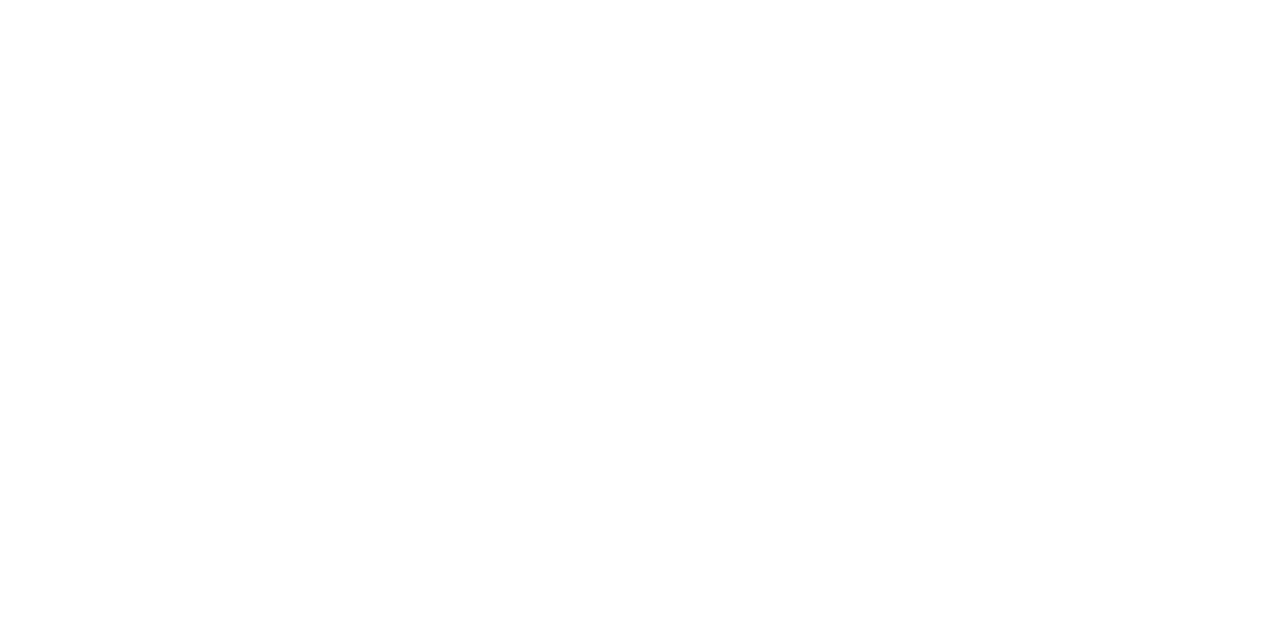
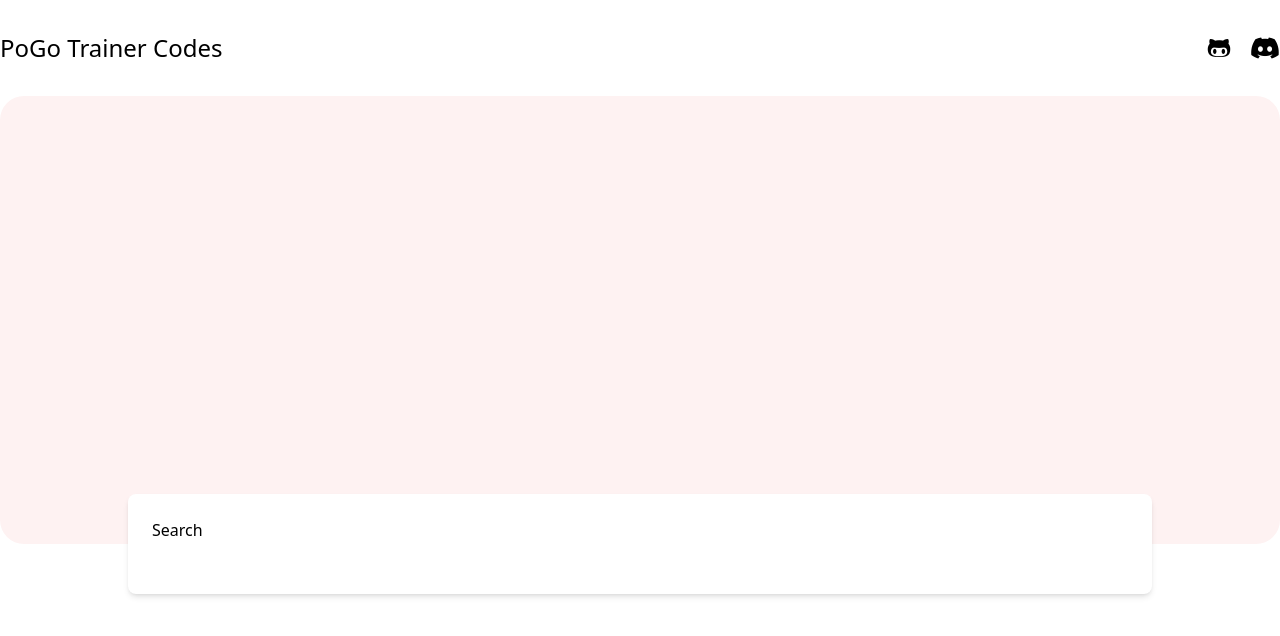
Before and after one commit to jameshschuler/pogo-trainer-codes, a Vue app in the folder frontend/: page / in a window 1280 px wide. Shown: the top 636 px of the page. Built offline with nearby package versions, Linux system fonts and the light colour scheme.

Commit message:
Initial frontend layout

```diff
--- a/frontend/index.html
+++ b/frontend/index.html
@@ -4,10 +4,15 @@
     <meta charset="UTF-8" />
     <link rel="icon" type="image/svg+xml" href="/vite.svg" />
     <meta name="viewport" content="width=device-width, initial-scale=1.0" />
-    <title>Vite + Vue + TS</title>
+    <title>PoGo Trainer Codes</title>
   </head>
   <body>
     <div id="app"></div>
+    <script
+      src="https://kit.fontawesome.com/e568baa144.js"
+      crossorigin="anonymous"
+      type="module"
+    ></script>
     <script type="module" src="/src/main.ts"></script>
   </body>
 </html>
--- a/frontend/package.json
+++ b/frontend/package.json
@@ -13,8 +13,11 @@
   },
   "devDependencies": {
     "@vitejs/plugin-vue": "^4.0.0",
+    "sass": "^1.58.3",
     "typescript": "^4.9.3",
     "vite": "^4.1.0",
-    "vue-tsc": "^1.0.24"
+    "vite-plugin-windicss": "^1.8.10",
+    "vue-tsc": "^1.0.24",
+    "windicss": "^3.5.6"
   }
 }
--- a/frontend/src/App.vue
+++ b/frontend/src/App.vue
@@ -1,5 +1,11 @@
-<script setup lang="ts"></script>
-
-<template></template>
-
+<template>
+  <div class="container mx-auto">
+    <Navbar />
+    <Hero />
+  </div>
+</template>
+<script setup lang="ts">
+import Hero from "./components/Hero.vue";
+import Navbar from "./components/Navbar.vue";
+</script>
 <style scoped></style>
--- /dev/null
+++ b/frontend/src/components/Hero.vue
@@ -0,0 +1,9 @@
+<template>
+  <div class="bg-red-50 h-md rounded-3xl relative">
+    <Search />
+  </div>
+</template>
+<script setup lang="ts">
+import Search from "./Search.vue";
+</script>
+<style lang="scss" scoped></style>
--- /dev/null
+++ b/frontend/src/components/Navbar.vue
@@ -0,0 +1,29 @@
+<template>
+  <nav class="my-8 flex justify-between items-center">
+    <h1 class="text-2xl font-medium">PoGo Trainer Codes</h1>
+    <div>
+      <a
+        class="mr-4"
+        href="https://github.com/jameshschuler/pogo-trainer-codes"
+        target="_blank"
+      >
+        <span>
+          <i class="fa-brands fa-fw fa-xl fa-github-alt"></i>
+        </span>
+      </a>
+      <a href="">
+        <span>
+          <i class="fa-brands fa-fw fa-xl fa-discord"></i>
+        </span>
+      </a>
+    </div>
+  </nav>
+</template>
+<script setup lang="ts"></script>
+<style lang="scss" scoped>
+a {
+  &:hover {
+    color: red; // TODO:
+  }
+}
+</style>
--- /dev/null
+++ b/frontend/src/components/Search.vue
@@ -0,0 +1,19 @@
+<template>
+  <div
+    id="search--container"
+    class="absolute p-6 bg-white bottom-0 shadow-md rounded-lg"
+  >
+    Search
+  </div>
+</template>
+<script setup lang="ts"></script>
+<style lang="scss" scoped>
+$search-container-height: 100px;
+
+#search--container {
+  height: $search-container-height;
+  left: 10%;
+  width: 80%;
+  bottom: calc($search-container-height / -2);
+}
+</style>
--- a/frontend/src/main.ts
+++ b/frontend/src/main.ts
@@ -1,3 +1,4 @@
+import "virtual:windi.css";
 import { createApp } from "vue";
 import App from "./App.vue";
 
--- a/frontend/vite.config.ts
+++ b/frontend/vite.config.ts
@@ -1,7 +1,8 @@
-import { defineConfig } from 'vite'
-import vue from '@vitejs/plugin-vue'
+import vue from "@vitejs/plugin-vue";
+import { defineConfig } from "vite";
+import WindiCSS from "vite-plugin-windicss";
 
 // https://vitejs.dev/config/
 export default defineConfig({
-  plugins: [vue()],
-})
+  plugins: [WindiCSS(), vue()],
+});
```
Also changed, not shown: 1 other file (tests, documents, lock files or other folders).
